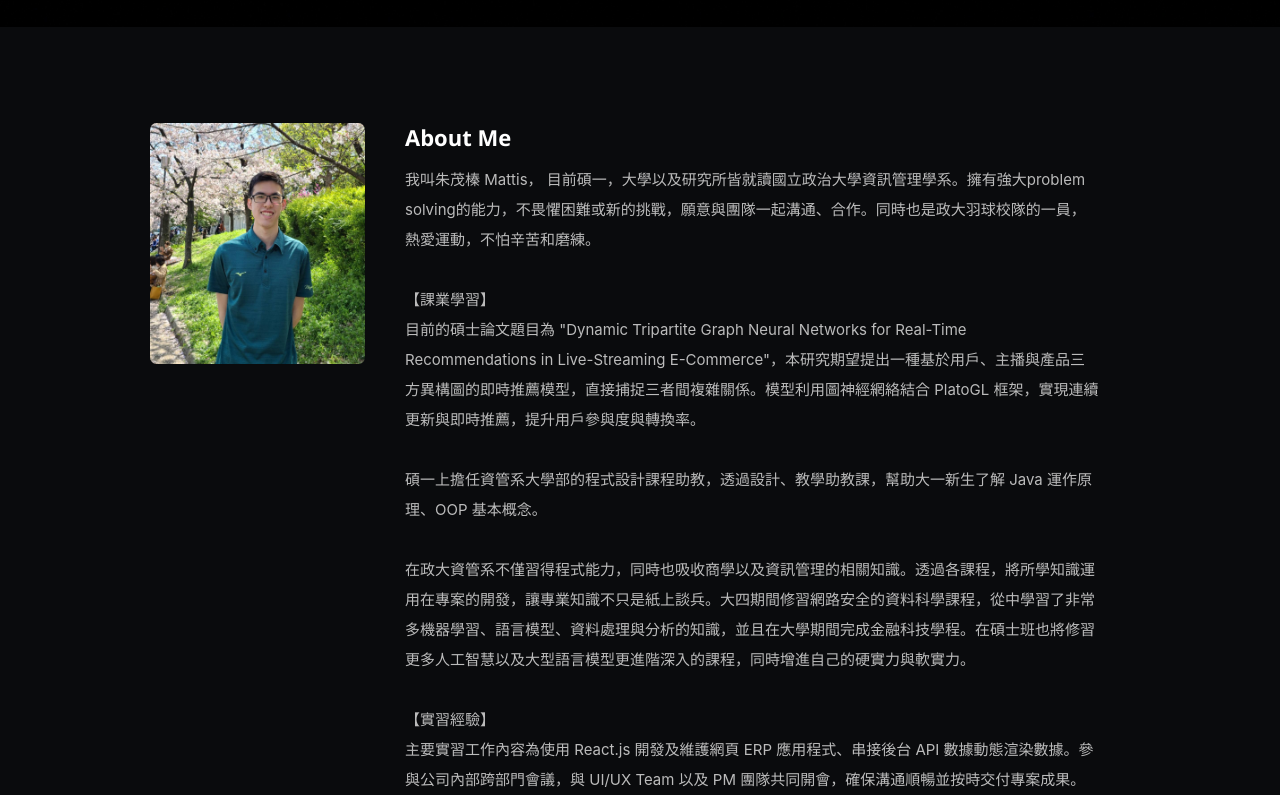
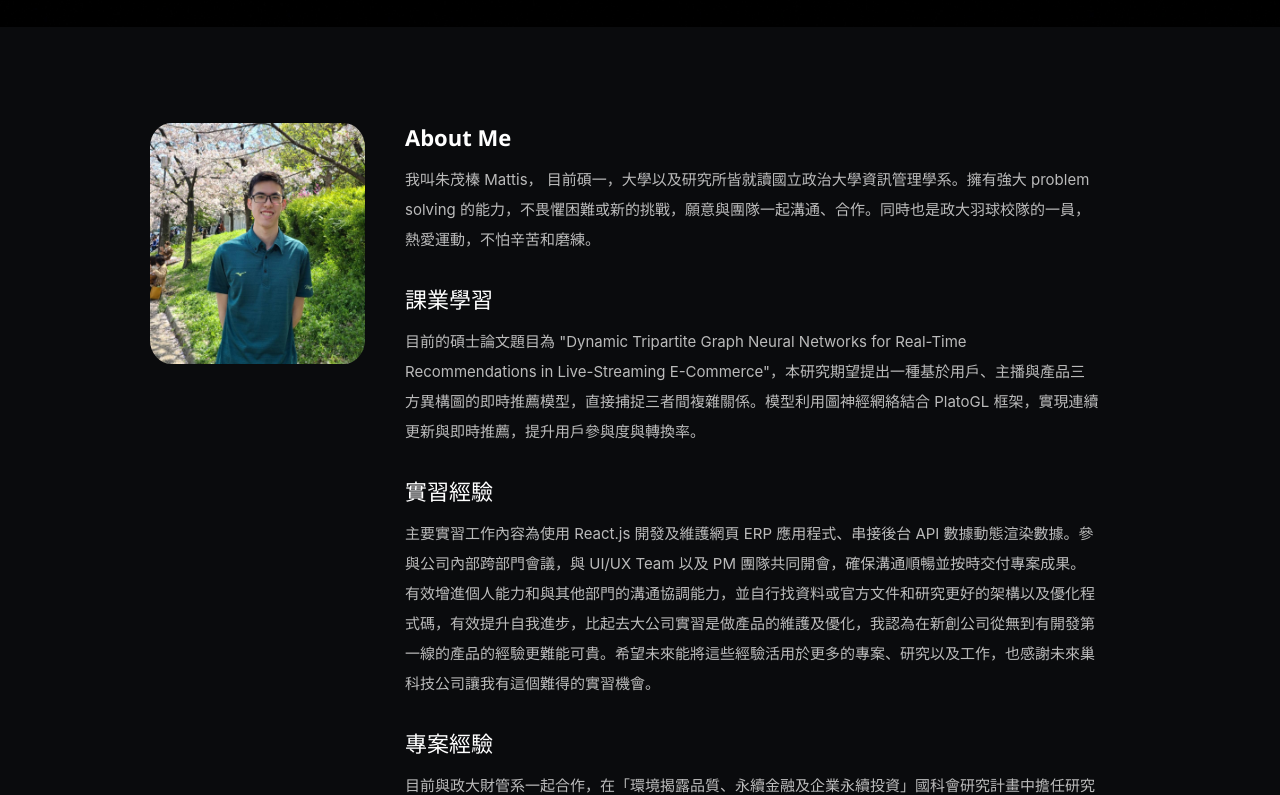
Before and after one commit to Mattis3858/my-portfolio, a React (Create React App) app: page / in a window 1280 px wide. Shown: the part 773-1568 px from the top of the page. Built offline with nearby package versions, Linux system fonts and the light colour scheme.

Commit message:
更新自傳、line連結、作品集遮罩

```diff
--- a/public/css/layout.css
+++ b/public/css/layout.css
@@ -193,6 +193,9 @@ ul#nav li a {
   -ms-transition: color 0.2s ease-in-out;
   transition: color 0.2s ease-in-out;
 }
+ul#nav li a:hover {
+  color: #11abb0;
+}
 
 ul#nav li a:active {
   background-color: transparent !important;
@@ -233,8 +236,8 @@ ul#nav li.current a {
 #about .profile-pic {
   position: relative;
   width: auto;
-  height: auto;
-  border-radius: 3%;
+  height: 50%;
+  border-radius: 10%;
 }
 #about .contact-details {
   width: 41.66667%;
@@ -655,6 +658,7 @@ ul#nav li.current a {
   width: 100%;
   height: 100%;
 
+  background-color: rgba(255, 255, 255, 0.8);
   opacity: 0;
   -moz-opacity: 0;
   filter: alpha(opacity=0);
@@ -663,8 +667,6 @@ ul#nav li.current a {
   -moz-transition: opacity 0.3s ease-in-out;
   -o-transition: opacity 0.3s ease-in-out;
   transition: opacity 0.3s ease-in-out;
-
-  background: url(../images/overlay-bg.png) repeat;
 }
 .portfolio-item .item-wrap .link-icon {
   display: block;
@@ -690,6 +692,7 @@ ul#nav li.current a {
   margin-left: -15px;
   margin-top: -15px;
 }
+
 .portfolio-item .item-wrap img {
   vertical-align: bottom;
 }
@@ -698,11 +701,11 @@ ul#nav li.current a {
 }
 .portfolio-item .portfolio-item-meta h5 {
   font: 14px/21px "opensans-bold", sans-serif;
-  color: #fff;
+  color: #474747;
 }
 .portfolio-item .portfolio-item-meta p {
   font: 12px/18px "opensans-light", sans-serif;
-  color: #c6c7c7;
+  color: #474747;
   margin-bottom: 0;
 }
 
--- a/src/components/About.js
+++ b/src/components/About.js
@@ -27,21 +27,51 @@ function About(props) {
               </p>
             }
           </div>
-
-          {/* <div className="row">
-              <div className="columns contact-details">
-                <h2>Contact Details</h2>
-                <p className="address">
-                  <span>{resumeData.name}</span>
-                  <br />
-                  <span>{resumeData.address}</span>
-                  <br />
-                  <span>Email: {resumeData.email}</span>
-                  <br />
-                  <span>{resumeData.website}</span>
-                </p>
-              </div>
-            </div> */}
+          <h2>課業學習</h2>
+          <div>
+            {
+              <p>
+                {resumeData.educationDescription
+                  .split("\n")
+                  .map((paragraph, index) => (
+                    <React.Fragment key={index}>
+                      {paragraph}
+                      <br />
+                    </React.Fragment>
+                  ))}
+              </p>
+            }
+          </div>
+          <h2>實習經驗</h2>
+          <div>
+            {
+              <p>
+                {resumeData.internshipExperienceDescription
+                  .split("\n")
+                  .map((paragraph, index) => (
+                    <React.Fragment key={index}>
+                      {paragraph}
+                      <br />
+                    </React.Fragment>
+                  ))}
+              </p>
+            }
+          </div>
+          <h2>專案經驗</h2>
+          <div>
+            {
+              <p>
+                {resumeData.projectExperienceDescription
+                  .split("\n")
+                  .map((paragraph, index) => (
+                    <React.Fragment key={index}>
+                      {paragraph}
+                      <br />
+                    </React.Fragment>
+                  ))}
+              </p>
+            }
+          </div>
         </div>
       </div>
     </section>
--- a/src/resumeData.js
+++ b/src/resumeData.js
@@ -32,20 +32,10 @@ let resumeData = {
   ],
   aboutme:
     // "朱茂榛，現於政治大學資訊管理學系就讀。目前大四，為政大羽球校隊一員，不怕磨練。隨著大學期間不斷的累積讓我逐漸發掘寫程式的樂趣，也透過一次一次的課程專案找到自己有興趣的方向: 網頁開發。之後用了一個寒假的時間學習HTML以及CSS，之後也買了Udemy上的Javascript以及React.js課程，課餘時間也會閱讀React之官方文件持續精進自己的技能，後來大三上的企業資料通訊也讓我更了解專業的網路知識，另外還有一堂產銷資訊系統的課程期末專案需要使用Flask開發系統，而我作為開發人員也了解到前後端溝通的重要，同時透過網路資源以及官方文件自行學習關於後端Node.js以及Express.js，讓我更加確定自己未來的方向，也希望未來能夠進入相關的領域繼續探索。",
-    `我叫朱茂榛 Mattis，	目前碩一，大學以及研究所皆就讀國立政治大學資訊管理學系。擁有強大problem solving的能力，不畏懼困難或新的挑戰，願意與團隊一起溝通、合作。同時也是政大羽球校隊的一員，熱愛運動，不怕辛苦和磨練。
-
-      【課業學習】
-        目前的碩士論文題目為 "Dynamic Tripartite Graph Neural Networks for Real-Time Recommendations in Live-Streaming E-Commerce"，本研究期望提出一種基於用戶、主播與產品三方異構圖的即時推薦模型，直接捕捉三者間複雜關係。模型利用圖神經網絡結合 PlatoGL 框架，實現連續更新與即時推薦，提升用戶參與度與轉換率。
-
-        碩一上擔任資管系大學部的程式設計課程助教，透過設計、教學助教課，幫助大一新生了解 Java 運作原理、OOP 基本概念。
-
-        在政大資管系不僅習得程式能力，同時也吸收商學以及資訊管理的相關知識。透過各課程，將所學知識運用在專案的開發，讓專業知識不只是紙上談兵。大四期間修習網路安全的資料科學課程，從中學習了非常多機器學習、語言模型、資料處理與分析的知識，並且在大學期間完成金融科技學程。在碩士班也將修習更多人工智慧以及大型語言模型更進階深入的課程，同時增進自己的硬實力與軟實力。
-
-      【實習經驗】
-        主要實習工作內容為使用 React.js 開發及維護網頁 ERP 應用程式、串接後台 API 數據動態渲染數據。參與公司內部跨部門會議，與 UI/UX Team 以及 PM 團隊共同開會，確保溝通順暢並按時交付專案成果。有效增進個人能力和與其他部門的溝通協調能力，並自行找資料或官方文件和研究更好的架構以及優化程式碼，有效提升自我進步，比起去大公司實習是做產品的維護及優化，我認為在新創公司從無到有開發第一線的產品的經驗更難能可貴。希望未來能將這些經驗活用於更多的專案、研究以及工作，也感謝未來巢科技公司讓我有這個難得的實習機會。
-
-      【專案經驗】
-        目前與政大財管系一起合作，在「環境揭露品質、永續金融及企業永續投資」國科會研究計畫中擔任研究助理。在研究中主要負責開發一套自動化系統，用於評估 TCFD 揭露報告，從而大幅降低 70% 的人力審查工作量並協助提升報告書評估效率。使用 Tensorflow 和 Hugging Face 對 ChineseBERT 進行微調，以解決文件級別過擬合和數據稀疏的問題。此外，還設計了一個基於文本平均嵌入向量的神經網絡，用於文件級別的多標籤分類，初步達到了約 71.18% 的準確率，再整合 RAG 與基於 LLM 的嵌入和 Chroma 向量資料庫，最終將分類準確率提升至 78.57%。
+    `我叫朱茂榛 Mattis，	目前碩一，大學以及研究所皆就讀國立政治大學資訊管理學系。擁有強大 problem solving 的能力，不畏懼困難或新的挑戰，願意與團隊一起溝通、合作。同時也是政大羽球校隊的一員，熱愛運動，不怕辛苦和磨練。`,
+  educationDescription: `目前的碩士論文題目為 "Dynamic Tripartite Graph Neural Networks for Real-Time Recommendations in Live-Streaming E-Commerce"，本研究期望提出一種基於用戶、主播與產品三方異構圖的即時推薦模型，直接捕捉三者間複雜關係。模型利用圖神經網絡結合 PlatoGL 框架，實現連續更新與即時推薦，提升用戶參與度與轉換率。`,
+  internshipExperienceDescription: `主要實習工作內容為使用 React.js 開發及維護網頁 ERP 應用程式、串接後台 API 數據動態渲染數據。參與公司內部跨部門會議，與 UI/UX Team 以及 PM 團隊共同開會，確保溝通順暢並按時交付專案成果。有效增進個人能力和與其他部門的溝通協調能力，並自行找資料或官方文件和研究更好的架構以及優化程式碼，有效提升自我進步，比起去大公司實習是做產品的維護及優化，我認為在新創公司從無到有開發第一線的產品的經驗更難能可貴。希望未來能將這些經驗活用於更多的專案、研究以及工作，也感謝未來巢科技公司讓我有這個難得的實習機會。`,
+  projectExperienceDescription: `目前與政大財管系一起合作，在「環境揭露品質、永續金融及企業永續投資」國科會研究計畫中擔任研究助理。在研究中主要負責開發一套自動化系統，用於評估 TCFD 揭露報告，從而大幅降低 70% 的人力審查工作量並協助提升報告書評估效率。使用 Tensorflow 和 Hugging Face 對 ChineseBERT 進行微調，以解決文件級別過擬合和數據稀疏的問題。此外，還設計了一個基於文本平均嵌入向量的神經網絡，用於文件級別的多標籤分類，初步達到了約 71.18% 的準確率，再整合 RAG 與基於 LLM 的嵌入和 Chroma 向量資料庫，最終將分類準確率提升至 78.57%。
 
         大四上結束了經歷一年半的畢業專案開發，在「2023 Innoserve 資訊應用服務創新競賽資訊應用組獲得佳作」以及「2023 政大資管系專案發表第三名」。專案名稱為「TeaJourney」，目標是為大學生提供全新的品茶體驗，與在地茶行以及政大 USR 團隊合作交流。我在團隊中主要負責使用 Next.js 進行前端開發、透過 Supabase 建立雲端 PostgreSQL 資料庫、使用 Vercel 進行雲端部署、前後端串接、需求分析、專案進度管理，透過過去實務上的經驗讓能更快的開發畢業專案並與團隊進行溝通合作。同時，我也善於規劃工作流程與專案開發時間，幫助團隊在時程內完成任務，與團隊成員一同完成畢業專案。
 
@@ -67,15 +57,15 @@ let resumeData = {
   ],
   experience: [
     {
-      title: "AI Research Assistant & Developer",
+      title: "AI 研究助理及開發",
       company:
         "國立政治大學 - 國科會研究計畫「環境揭露品質、永續金融及企業永續投資」",
-      time: "2024/04 - present",
+      time: "2024/04 ~ Now",
     },
     {
-      title: "Frontend Developer Intern",
+      title: "網頁前端實習生",
       company: "未來巢科技",
-      time: "2023/05 - 2023/11",
+      time: "2023/05 ~ 2023/11",
     },
   ],
   achievements: [
@@ -90,13 +80,13 @@ let resumeData = {
       Achievements: "大學部課程「Java 程式設計」教學助理",
     },
     {
-      Achievements: "2023 Innoserve資訊應用服務創新競賽 資訊應用組 佳作",
+      Achievements: "2023 Innoserve 資訊應用服務創新競賽 資訊應用組 佳作",
     },
     {
       Achievements: "2023 政大資管系專案發表第三名",
     },
     {
-      Achievements: "多益930分金色證書",
+      Achievements: "多益 930 分金色證書",
     },
     {
       Achievements: "政大金融科技學程",
@@ -117,7 +107,7 @@ let resumeData = {
     },
     {
       skillid: 3,
-      skillname: "LLMs / RAG / LangChain / Fine-tune",
+      skillname: "LLMs / RAG / LangChain / Fine-tuning / Vector DB",
     },
     {
       skillid: 4,
@@ -125,14 +115,14 @@ let resumeData = {
     },
     {
       skillid: 4,
-      skillname: "MySQL / MongoDB / Supabase(PostgreSQL)",
+      skillname: "MySQL / MongoDB / Supabase (PostgreSQL)",
     },
     {
       skillid: 3,
       skillname: "Git",
     },
     {
-      skillid: 5,
+      skillid: 4,
       skillname: "Java / JSP",
     },
     {
@@ -145,7 +135,7 @@ let resumeData = {
       name: "TCFD Report Evaluation System",
       description: "Python / Tensorflow / Fine-tuning / ChromaDB / LLMs / RAG",
       imgurl: "images/portfolio/TCFD.jpeg",
-      url: "https://github.com/Mattis3858/Automated-model-to-assess-TCFD-reports",
+      url: "https://docs.google.com/presentation/d/1EW8qX2fvIntDv09hYI9DEnDJMLYt2HwnZPz9vqTYSyo/edit#slide=id.g3515f27f2cf_0_0",
     },
     {
       name: "TeaJourney",
@@ -153,7 +143,6 @@ let resumeData = {
       imgurl: "images/portfolio/teajourney.png",
       url: "https://teajourney.vercel.app/",
     },
-
     {
       name: "Knowledge Wave",
       description: "Next.js / TailwindCSS / GCP / Langchain / Web Crawling",
@@ -179,8 +168,8 @@ let resumeData = {
       url: "https://github.com/Mattis3858/DSWeb/tree/master/DSWeb",
     },
   ],
-  lineId: "mattis3858",
-  instagramId: "https://www.instagram.com/zhumaozhen/",
+  line: "https://line.me/ti/p/jo7YqhRSVE",
+  instagram: "https://www.instagram.com/zhumaozhen/",
   discordId: "Mattis#2732",
   github: "https://github.com/Mattis3858",
   linkedIn:
```
Also changed, not shown: src/components/ContactUs.js (+11 -2 lines).
